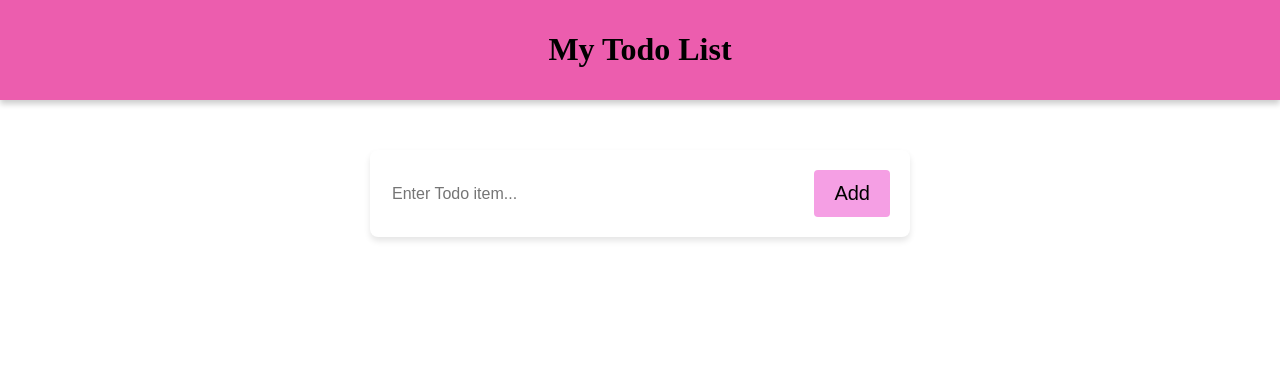
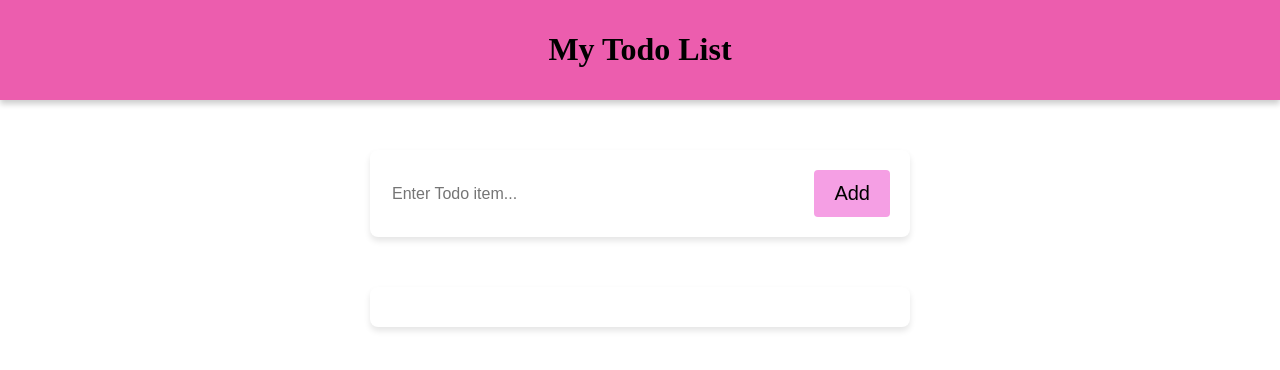
Before and after one commit to sachithrakalani/Todo-App-React-Frontend, a React (Vite) app: page / in a window 1280 px wide. Shown: the top 370 px of the page. Built offline with nearby package versions, Linux system fonts and the light colour scheme.

Commit message:
Style todo list using css module

```diff
--- a/src/components/TodoList.jsx
+++ b/src/components/TodoList.jsx
@@ -1,8 +1,9 @@
 import TodoItem from "./TodoItem";
+import styles from "./todolist.module.css";
 
 export default function TodoList({todos}) {
   return (
-    <div>
+    <div className={styles.list} >
       {todos.map((item) => (
         <TodoItem key={item} item={item} />
       ))}
--- /dev/null
+++ b/src/components/todolist.module.css
@@ -0,0 +1,9 @@
+.list{
+    background-color: white;
+    border-radius: 8px;
+    box-shadow: 0 4px 6px rgba(0,0,0,0.1);
+    width: 500px;
+    margin: 0 auto;
+    padding: 20px;
+    margin-top: 50px;
+}
```
